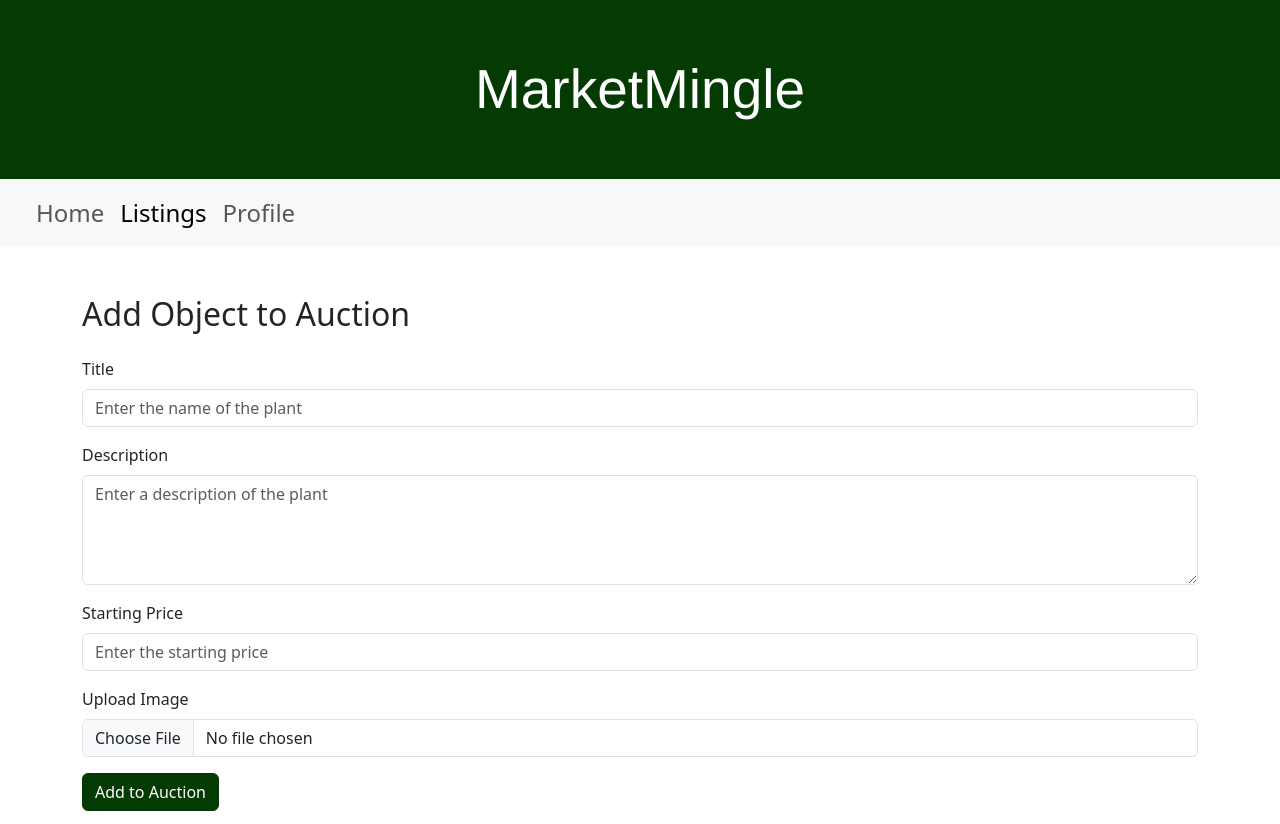
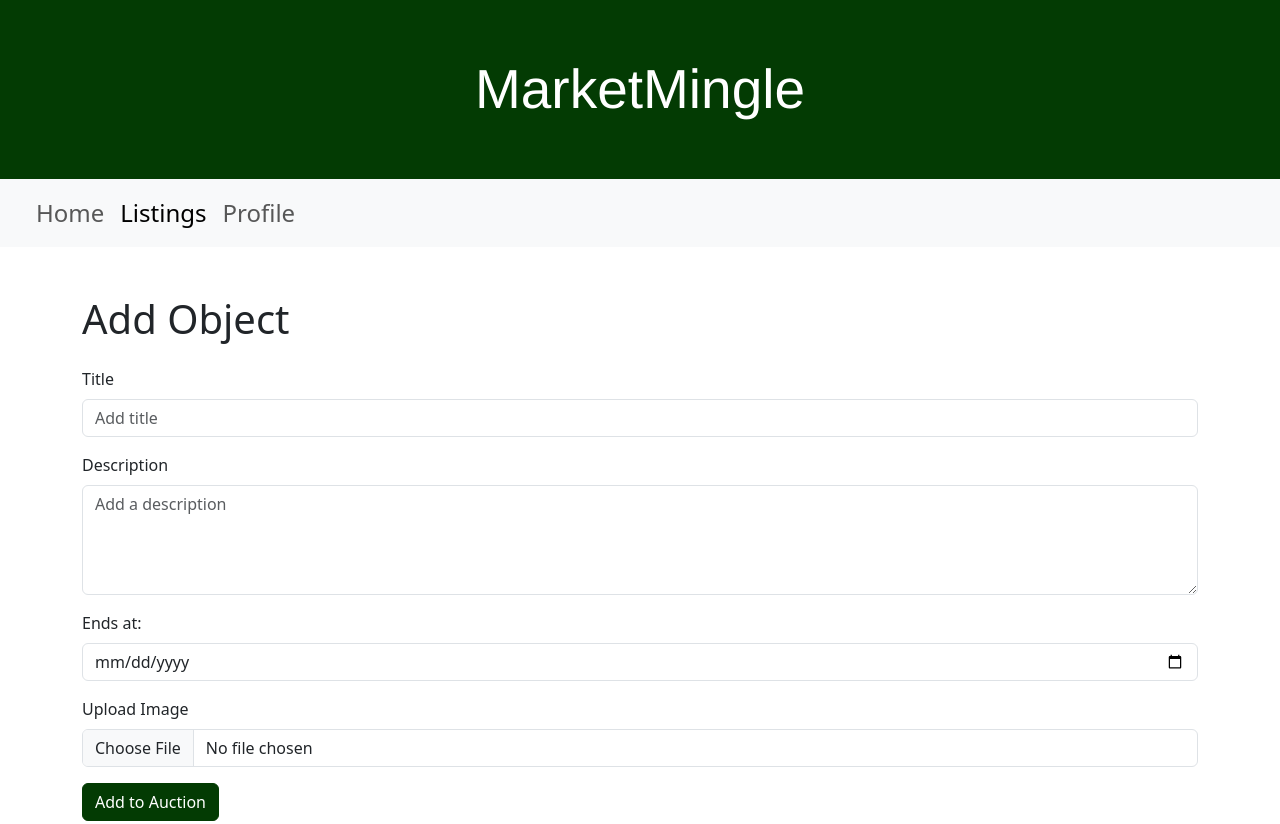
Before and after one commit to elinkrull/semester-project-2, a website: page listings/index.html in a window 1280 px wide. Shown: the top 824 px of the page. Drawn offline with nearby package versions, Linux system fonts and the light colour scheme; files that its build step writes are made by us from their sources.

Commit message:
chg labels in the create listing form

```diff
--- a/listings/index.html
+++ b/listings/index.html
@@ -10,7 +10,7 @@
 	<link rel="stylesheet" href="../dist/css/index.css">
 	<!-- <script src="https://kit.fontawesome.com/727f4fec37.js" crossorigin="anonymous"></script> -->
 	<script defer src="https://cdn.jsdelivr.net/npm/bootstrap@5.3.0/dist/js/bootstrap.bundle.min.js"></script>
-
+	<script type="module" src="script/create.mjs"></script>
 </head>
 
 <body class="min-vh-100">
@@ -41,27 +41,26 @@
 	<main>
 		<!-- post form start -->
 		<div class="container mt-5">
-			<h2 class="mb-4">Add Object to Auction</h2>
-			<form action="/submit-auction" method="POST" enctype="multipart/form-data">
+			<h1 class="mb-4">Add Object</h1>
+			<form id="create-new-listing-form" action="/submit-auction" method="POST" enctype="multipart/form-data">
 				<!-- Title Field -->
 				<div class="mb-3">
 					<label for="title" class="form-label">Title</label>
-					<input type="text" class="form-control" id="title" name="title" required
-						placeholder="Enter the name of the plant">
+					<input type="text" class="form-control" id="title" name="title" required placeholder="Add title">
 				</div>
 
 				<!-- Description Field -->
 				<div class="mb-3">
 					<label for="description" class="form-label">Description</label>
 					<textarea class="form-control" id="description" name="description" rows="4" required
-						placeholder="Enter a description of the plant"></textarea>
+						placeholder="Add a description"></textarea>
 				</div>
 
-				<!-- Price Field -->
+				<!-- Auction ends at Field -->
 				<div class="mb-3">
-					<label for="price" class="form-label">Starting Price</label>
-					<input type="number" class="form-control" id="price" name="price" required
-						placeholder="Enter the starting price">
+					<label for="ends-at" class="form-label">Ends at:</label>
+					<input type="date" class="form-control" id="ending-date" name="Ends at" required
+						placeholder="Enter the ending time">
 				</div>
 
 				<!-- Image Upload Field -->
```
